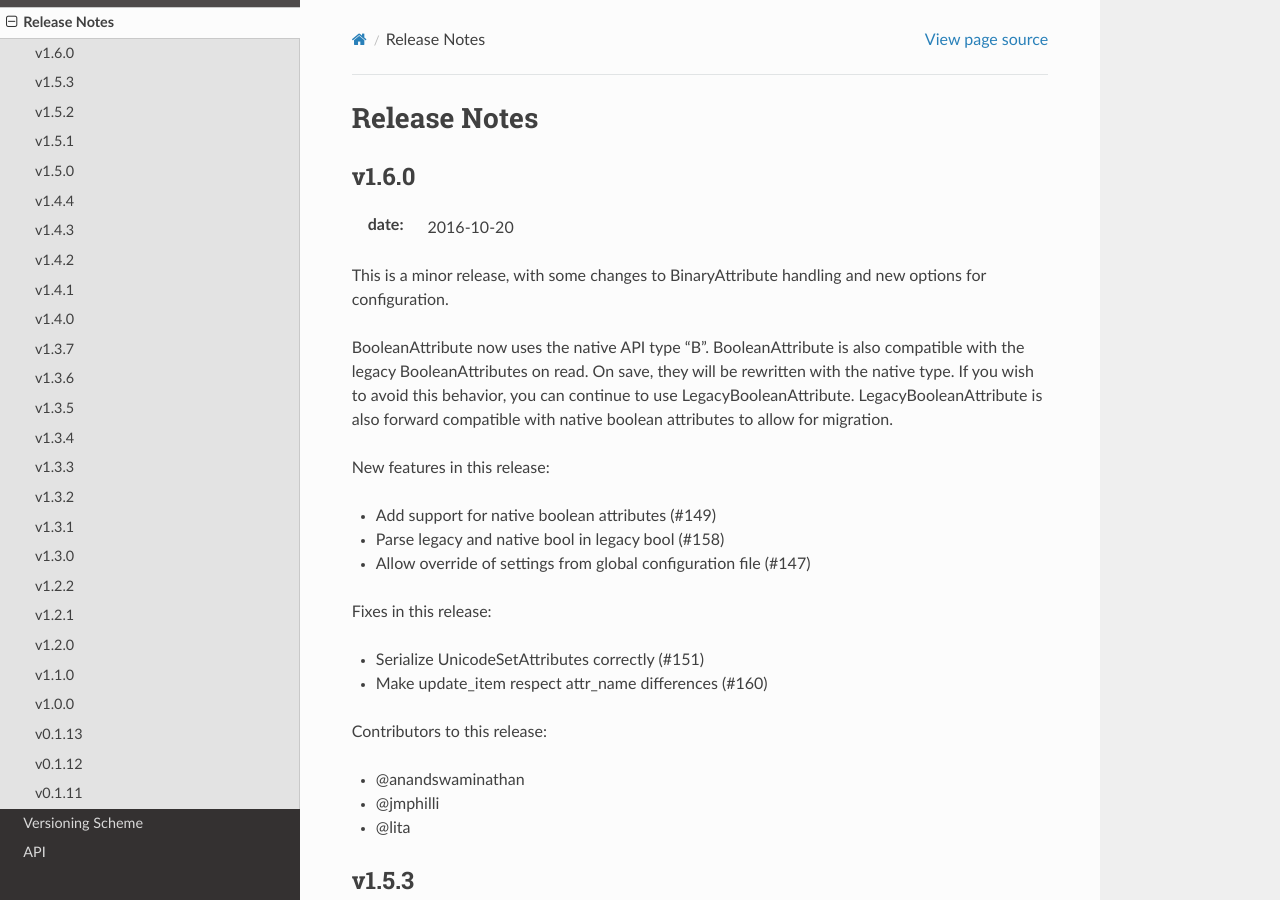
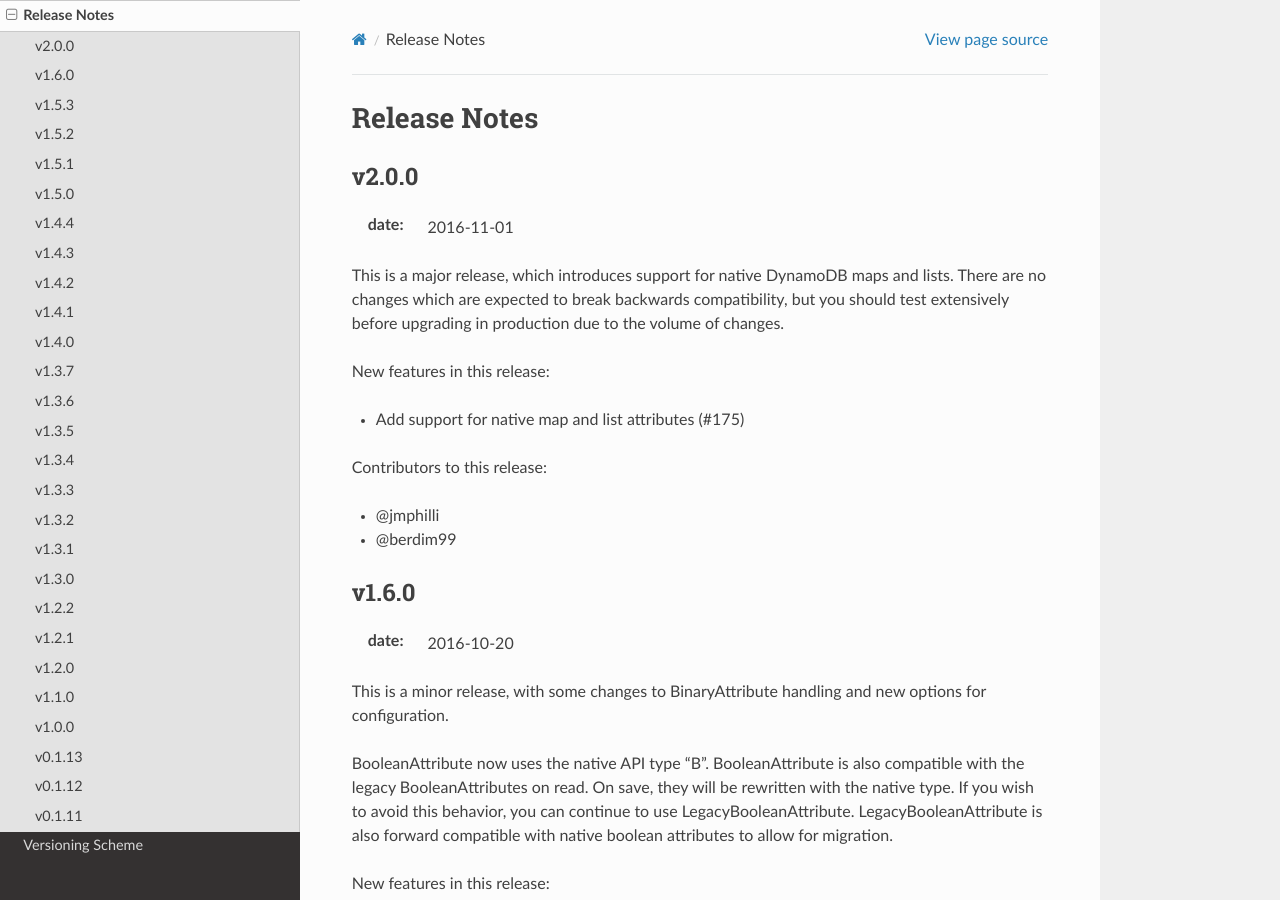
Before and after one commit to pynamodb/PynamoDB, a Sphinx documentation site: the page built from docs/release_notes.rst, in a window 1280 px wide and 900 px high. Built offline with Sphinx 7.4.7 and the Read the Docs theme 2.0.0, drawn with Linux system fonts in a browser that asks for light colours; pages that are not in the unit, such as notebooks, are missing from menus.

Commit message:
2.0.0 (#181)

```diff
--- a/docs/release_notes.rst
+++ b/docs/release_notes.rst
@@ -1,5 +1,24 @@
 Release Notes
 =============
+
+v2.0.0
+------
+
+:date: 2016-11-01
+
+This is a major release, which introduces support for native DynamoDB maps and lists. There are no
+changes which are expected to break backwards compatibility, but you should test extensively before
+upgrading in production due to the volume of changes.
+
+New features in this release:
+
+* Add support for native map and list attributes (#175)
+
+Contributors to this release:
+
+* @jmphilli
+* @berdim99
+
 
 v1.6.0
 ------
```
